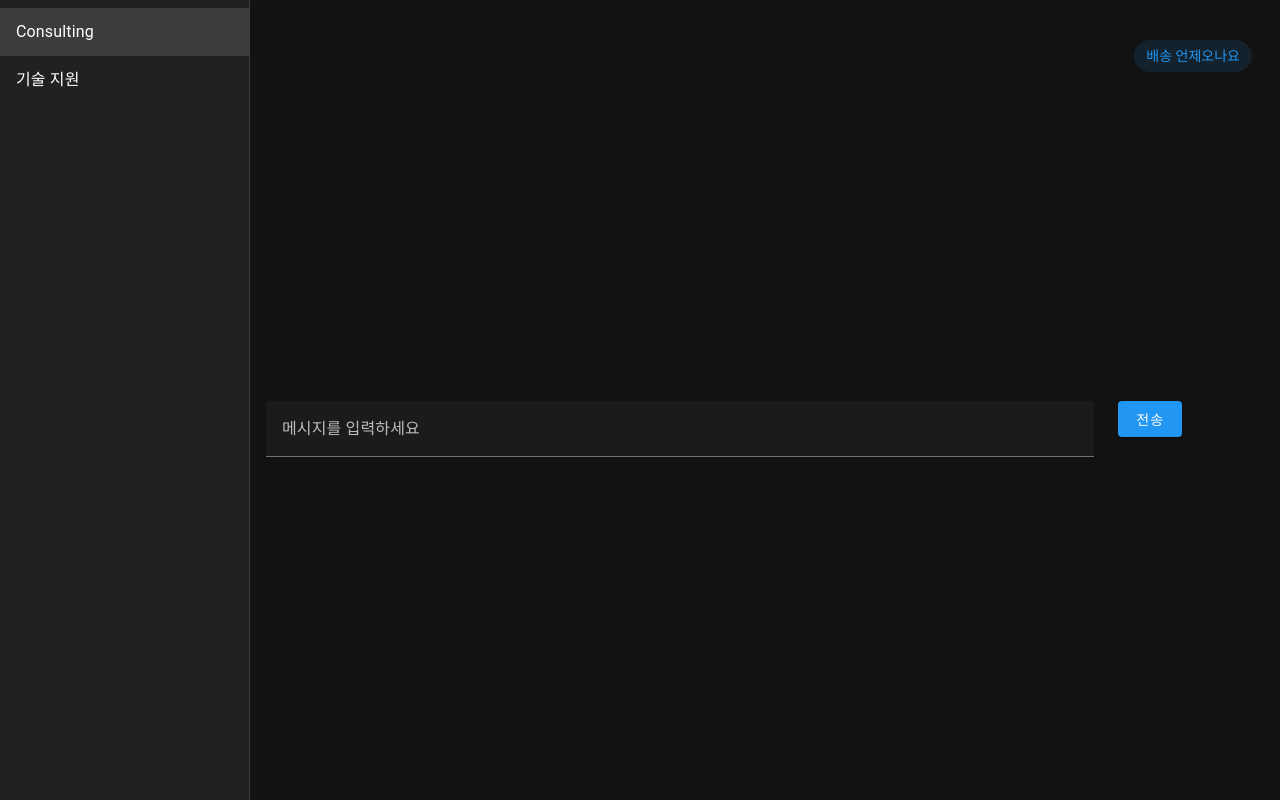
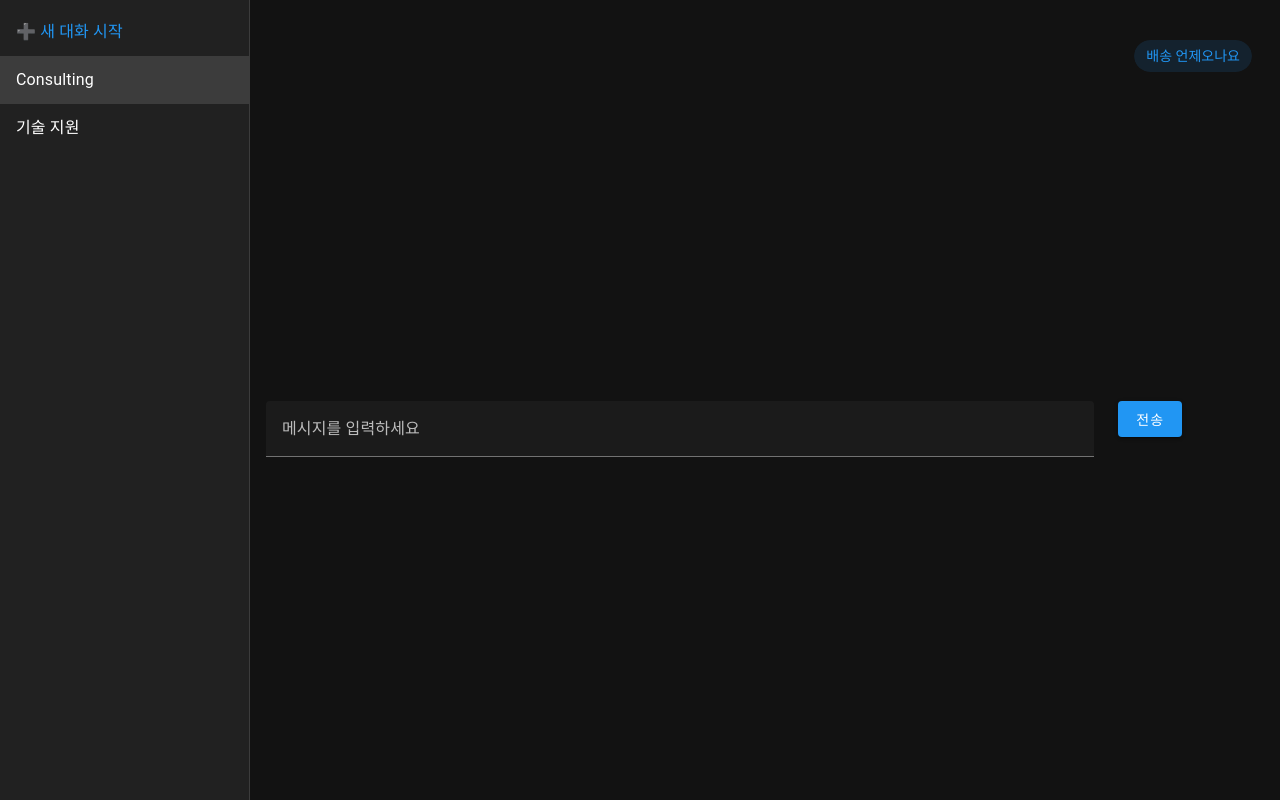
Before and after one commit to sunoyu/toy_chatbot_front, a Vue app: page / in a window 1280 px wide. Built offline with nearby package versions, Linux system fonts and the light colour scheme.

Commit message:
feat: 새 대화방

```diff
--- a/src/components/ChatLayOut.vue
+++ b/src/components/ChatLayOut.vue
@@ -2,6 +2,12 @@
   <v-app>
     <v-navigation-drawer app permanent width="250">
       <v-list>
+        <v-list-item
+          title="➕ 새 대화 시작"
+          @click="addNewRoom"
+          class="text-primary"
+        />
+
         <v-list-item
           v-for="room in chatRooms"
           :key="room.id"
@@ -95,4 +101,18 @@ function getCurrentTime() {
     minute: "2-digit",
   });
 }
+function addNewRoom() {
+  const newId = Math.max(...chatRooms.value.map((r) => r.id)) + 1;
+  // map → [1, 5, 3]
+  // Math.max(...[1, 5, 3]) → 5
+  // newId = 5 + 1 = 6
+
+  const newRoom = {
+    id: newId,
+    name: `새 대화 ${newId}`,
+    messages: [],
+  };
+  chatRooms.value.push(newRoom);
+  selectedRoomId.value = newId;
+}
 </script>
```
